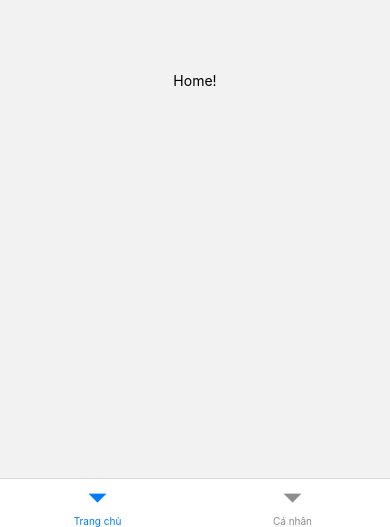
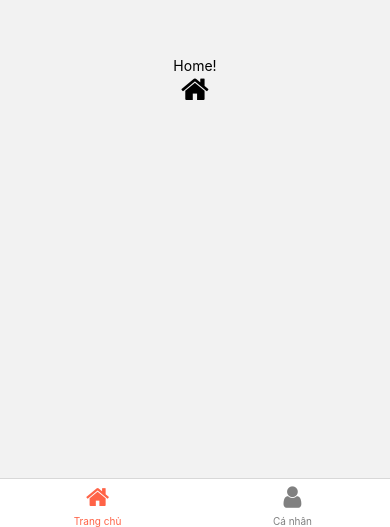
Before and after one commit to tanhbtdtp/data, a React Native app: screen /Home in a window 390 px wide. Shown: the part 317-844 px from the top of the page. Built offline with nearby package versions, Linux system fonts and the light colour scheme.

Commit message:
thêm tabbottom

```diff
--- a/App.js
+++ b/App.js
@@ -31,8 +31,8 @@ export default function App() {
 return(
  <NavigationContainer>
       <Stack.Navigator initialRouteName="Login" screenOptions={{headerShown: false}}>
-      <Stack.Screen name="Home" component= {Home}/>
         <Stack.Screen name="Login" component= {Login}/>
+        <Stack.Screen name="Home" component= {Home}/>
       </Stack.Navigator>
 </NavigationContainer>
 
--- a/Pages/Home.js
+++ b/Pages/Home.js
@@ -2,7 +2,8 @@ import * as React from 'react';
 import { Text, View } from 'react-native';
 import { NavigationContainer } from '@react-navigation/native';
 import { createBottomTabNavigator } from '@react-navigation/bottom-tabs';
-
+import { FontAwesome } from "@expo/vector-icons";
+import Ionicons from '@expo/vector-icons/Ionicons';
 
 import ProfileDetail from './ProfileDetails';
 
@@ -10,6 +11,7 @@ function HomeScreen() {
   return (
     <View style={{ flex: 1, justifyContent: 'center', alignItems: 'center' }}>
       <Text>Home!</Text>
+      <FontAwesome name="home" color={'black'} size={30}/>
     </View>
   );
 }
@@ -22,12 +24,32 @@ function SettingsScreen() {
   );
 }
 
-const HomeStack = createBottomTabNavigator();
+const Tab = createBottomTabNavigator();
 export default function Home() {
-  return (
-      <HomeStack.Navigator screenOptions={{headerShown: false}}>
-        <HomeStack.Screen name="Trang chủ" component={HomeScreen} />
-        <HomeStack.Screen name="Cá nhân" component={SettingsScreen} />
-      </HomeStack.Navigator>
-  );
-}
+    return (
+
+        <Tab.Navigator
+          screenOptions={({ route }) => ({
+            headerShown:false,
+            tabBarIcon: ({ focused, color, size }) => {
+              let iconName;
+              if (route.name === 'Trang chủ') {
+                iconName = focused
+                  ? 'home'
+                  : 'home';
+              } else if (route.name === 'Cá nhân') {
+                iconName = focused ? 'user' : 'user';
+              }
+              // You can return any component that you like here!
+              return <FontAwesome name={iconName} size={size} color={color} />;
+            },
+            tabBarActiveTintColor: 'tomato',
+            tabBarInactiveTintColor: 'gray',
+          })}
+        >
+          <Tab.Screen name="Trang chủ" component={HomeScreen} />
+          <Tab.Screen name="Cá nhân" component={SettingsScreen} />
+        </Tab.Navigator>
+
+    );
+  }
```
